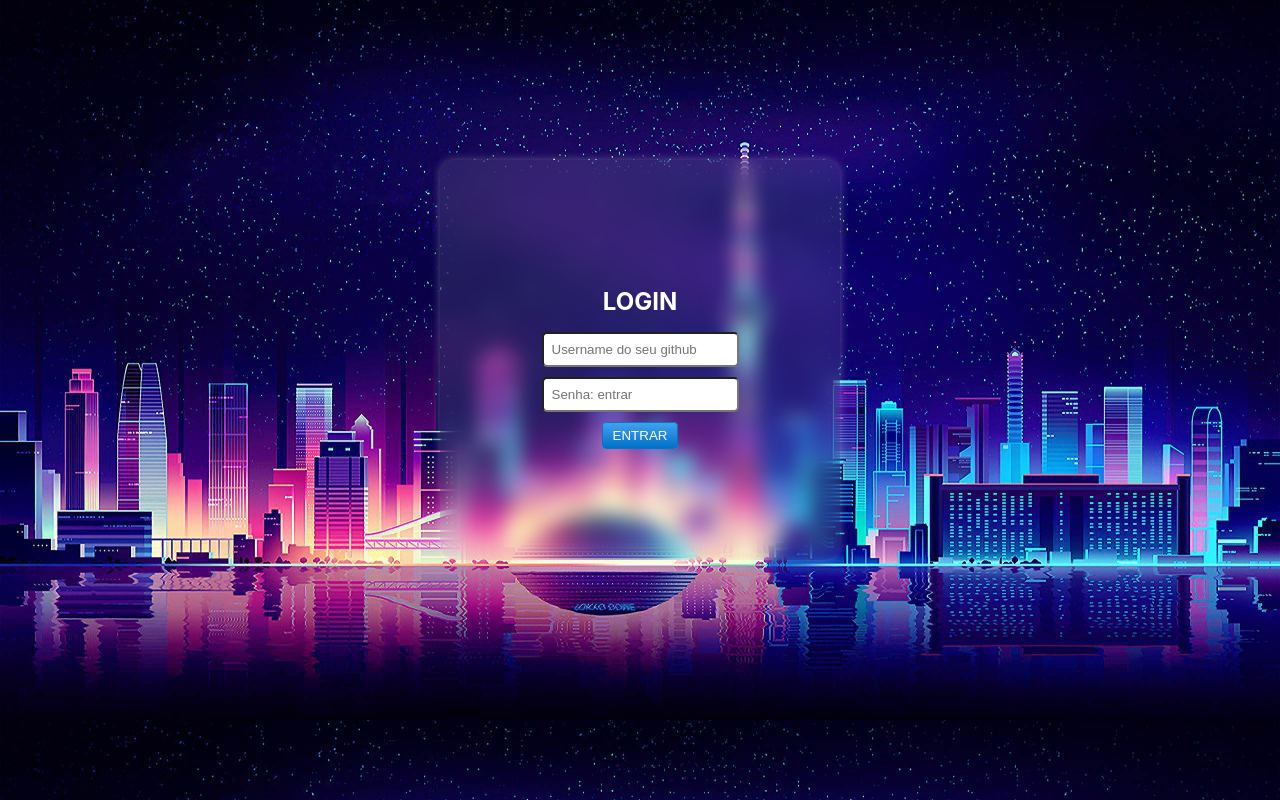
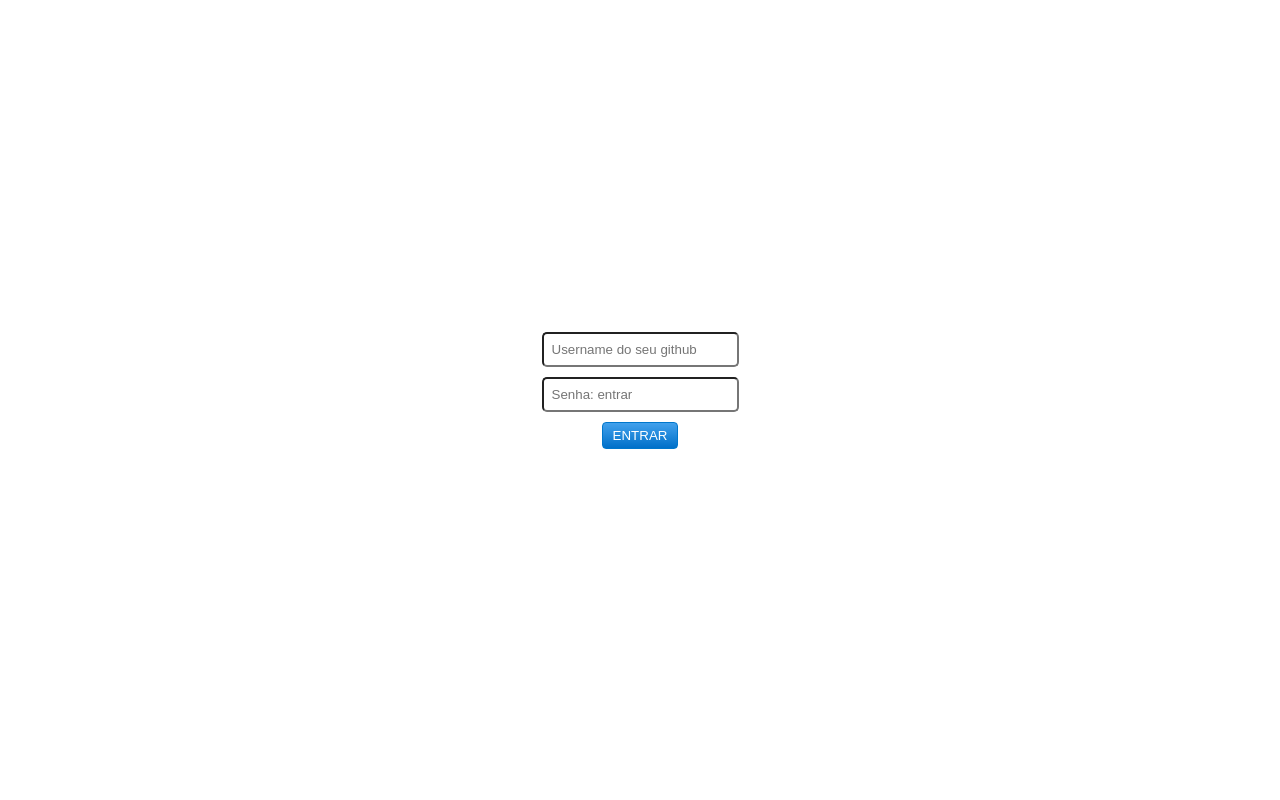
Before and after one commit to WilliamGrohe/login-react, a React (Create React App) app: page / in a window 1280 px wide. Built offline with nearby package versions, Linux system fonts and the light colour scheme.

Commit message:
Retry deploy on vercel

```diff
--- a/src/styles/global.scss
+++ b/src/styles/global.scss
@@ -10,8 +10,8 @@ body {
   -webkit-font-smoothing: antialiased;
   -moz-osx-font-smoothing: grayscale;
 
-  background: url("../assets/cities.jpg");
-  background-size: cover;
+  // background: url("../assets/cities.jpg");
+  // background-size: cover;
 }
 
 code {
```
